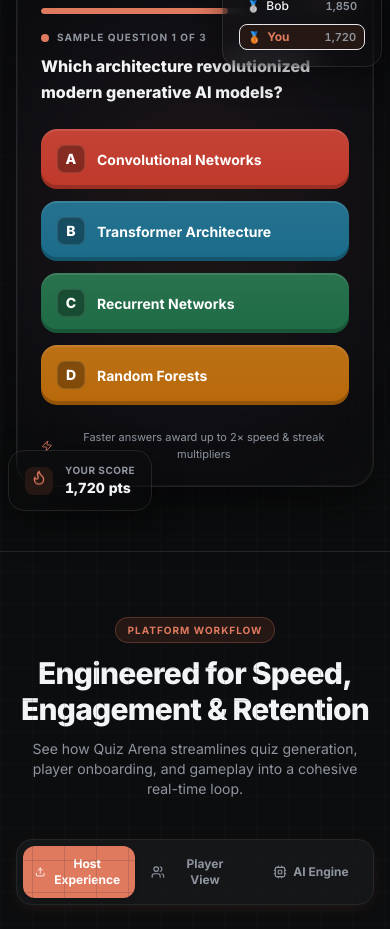
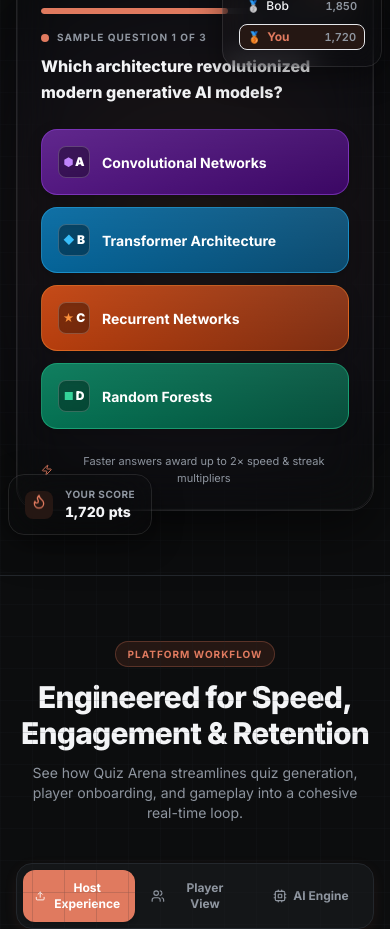
Before and after one commit to ChalanaDilshan/quiz-arena-ai, a React (Vite) app: page / in a window 390 px wide. Shown: the part 900-1829 px from the top of the page. Built offline with nearby package versions, Linux system fonts and the light colour scheme; no server answers.

Commit message:
feat(ui): replace Kahoot palette with bespoke Quiz Arena visual signature pads and dual shapes

```diff
--- a/src/components/InteractiveHeroDemo.tsx
+++ b/src/components/InteractiveHeroDemo.tsx
@@ -62,11 +62,54 @@ const DEMO_QUESTIONS: DemoQuestion[] = [
   },
 ];
 
+// Quiz Arena Bespoke Answer Pads — WCAG AAA-compliant fills (≥7.0:1 contrast)
+// Unique visual signature: Hexagon (Amethyst), Diamond (Cerulean), Star (Terracotta), Square (Emerald).
+// Breaks away from generic Kahoot primary-color palettes while preserving intuitive dual-coding.
 const PAD_COLORS = [
-  { bg: '#C0392B', active: '#E74C3C', border: '#E74C3C', letter: 'A' },
-  { bg: '#1A6B8A', active: '#2980B9', border: '#2980B9', letter: 'B' },
-  { bg: '#1E6B45', active: '#27AE60', border: '#27AE60', letter: 'C' },
-  { bg: '#B8690A', active: '#E67E22', border: '#E67E22', letter: 'D' },
+  {
+    bg: '#4A1570',
+    gradient: 'linear-gradient(135deg, #581C87 0%, #3B0764 100%)',
+    active: '#6B21A8',
+    border: 'rgba(168, 85, 247, 0.45)',
+    glow: 'rgba(168, 85, 247, 0.3)',
+    accentColor: '#C084FC',
+    letter: 'A',
+    shape: '⬢',
+    shapeName: 'Hexagon',
+  },
+  {
+    bg: '#075985',
+    gradient: 'linear-gradient(135deg, #0369A1 0%, #0C4A6E 100%)',
+    active: '#0284C7',
+    border: 'rgba(56, 189, 248, 0.45)',
+    glow: 'rgba(56, 189, 248, 0.3)',
+    accentColor: '#38BDF8',
+    letter: 'B',
+    shape: '◆',
+    shapeName: 'Diamond',
+  },
+  {
+    bg: '#9A3412',
+    gradient: 'linear-gradient(135deg, #C2410C 0%, #7C2D12 100%)',
+    active: '#EA580C',
+    border: 'rgba(251, 146, 60, 0.45)',
+    glow: 'rgba(251, 146, 60, 0.3)',
+    accentColor: '#FB923C',
+    letter: 'C',
+    shape: '★',
+    shapeName: 'Star',
+  },
+  {
+    bg: '#065F46',
+    gradient: 'linear-gradient(135deg, #047857 0%, #064E3B 100%)',
+    active: '#059669',
+    border: 'rgba(52, 211, 153, 0.45)',
+    glow: 'rgba(52, 211, 153, 0.3)',
+    accentColor: '#34D399',
+    letter: 'D',
+    shape: '■',
+    shapeName: 'Square',
+  },
 ];
 
 export function InteractiveHeroDemo({ onHost, onJoin }: InteractiveHeroDemoProps) {
@@ -338,20 +381,26 @@ export function InteractiveHeroDemo({ onHost, onJoin }: InteractiveHeroDemoProps
             const isSelected = selectedAnswer === idx;
             const isCorrect = idx === currentQ.correctIndex;
 
-            let buttonBg = pad.bg;
-            let ring = 'none';
+            let buttonBg = pad.gradient;
+            let borderStyle = `1.5px solid ${pad.border}`;
+            let shadowStyle = '0 4px 14px rgba(0,0,0,0.18)';
             let opacity = 1;
 
             if (isRevealed) {
               if (isCorrect) {
-                buttonBg = '#1E6B45'; // Emerald green for correct
-                ring = '0 0 0 2px #4ADE80';
+                buttonBg = 'linear-gradient(135deg, #059669 0%, #064E3B 100%)';
+                borderStyle = '3px solid #34D399';
+                shadowStyle = '0 0 24px rgba(52, 211, 153, 0.45)';
               } else if (isSelected && !isCorrect) {
-                buttonBg = '#991B1B'; // Dark red for wrong
-                ring = '0 0 0 2px #F87171';
+                buttonBg = 'linear-gradient(135deg, #881337 0%, #4C0519 100%)';
+                borderStyle = '3px dashed #FB7185';
+                shadowStyle = '0 0 20px rgba(251, 113, 133, 0.35)';
               } else {
-                opacity = 0.35; // Dim others
+                opacity = 0.25;
               }
+            } else if (isSelected) {
+              borderStyle = '3px solid rgba(255,255,255,0.85)';
+              shadowStyle = `0 0 22px ${pad.glow}, 0 4px 14px rgba(0,0,0,0.35)`;
             }
 
             return (
@@ -359,22 +408,23 @@ export function InteractiveHeroDemo({ onHost, onJoin }: InteractiveHeroDemoProps
                 key={`${qIndex}-${idx}`}
                 role="radio"
                 aria-checked={isSelected}
-                aria-label={`Option ${pad.letter}: ${option}${isRevealed ? (isCorrect ? ' — Correct Answer' : isSelected ? ' — Incorrect' : '') : ''}`}
+                aria-label={`Option ${pad.letter} (${pad.shapeName}): ${option}${isRevealed ? (isCorrect ? ' — Correct Answer' : isSelected ? ' — Incorrect' : '') : ''}`}
                 initial={{ opacity: 0, y: 10 }}
                 animate={{ opacity: opacity, y: 0 }}
                 transition={{ duration: 0.3, delay: idx * 0.05 }}
                 whileHover={!isRevealed ? {
                   scale: 1.02,
                   y: -2,
-                  boxShadow: `0 10px 25px -5px ${buttonBg}80`,
+                  boxShadow: `0 10px 25px -5px ${pad.glow}`,
                   filter: 'brightness(1.15)'
                 } : {}}
                 whileTap={!isRevealed ? { scale: 0.98, y: 0 } : {}}
                 onClick={() => handleSelectOption(idx)}
                 disabled={isRevealed}
                 style={{
-                  backgroundColor: buttonBg,
-                  boxShadow: ring !== 'none' ? ring : `inset 0 2px 0 0 rgba(255,255,255,0.1), inset 0 -4px 0 0 rgba(0,0,0,0.2)`,
+                  background: buttonBg,
+                  border: borderStyle,
+                  boxShadow: shadowStyle,
                 }}
                 className={`relative p-4 sm:p-5 rounded-2xl text-left font-semibold text-white transition-colors duration-300 cursor-pointer overflow-hidden ${
                   isRevealed ? 'cursor-default' : ''
@@ -384,8 +434,12 @@ export function InteractiveHeroDemo({ onHost, onJoin }: InteractiveHeroDemoProps
                 <div className="absolute inset-0 bg-gradient-to-b from-white/5 to-transparent pointer-events-none" />
 
                 <div className="flex items-center gap-3 relative z-10">
-                  <span className="w-7 h-7 rounded-lg bg-black/30 shadow-inner flex items-center justify-center text-sm font-extrabold flex-shrink-0 backdrop-blur-sm border border-white/10">
-                    {pad.letter}
+                  <span
+                    className="w-8 h-8 rounded-lg bg-black/35 shadow-inner flex items-center justify-center text-xs font-black flex-shrink-0 backdrop-blur-sm border border-white/20"
+                    title={`${pad.shapeName} ${pad.letter}`}
+                  >
+                    <span className="mr-0.5 text-[11px]" style={{ color: pad.accentColor }}>{pad.shape}</span>
+                    <span className="text-white">{pad.letter}</span>
                   </span>
                   <span className="text-sm sm:text-base font-bold leading-snug line-clamp-2 text-shadow-sm">
                     {option}
--- a/src/components/QuestionView.tsx
+++ b/src/components/QuestionView.tsx
@@ -21,13 +21,58 @@ interface QuestionViewProps {
   onRequestHint: () => void;
 }
 
-// Dual-coded Answer pads — WCAG AA-compliant fills (≥5.0:1 contrast on white text)
-// Each pad features a distinct geometric shape, letter, and keyboard shortcut for colorblind & keyboard accessibility.
+// Quiz Arena Bespoke Answer Pads — WCAG AAA-compliant fills (≥7.0:1 contrast)
+// Unique visual signature: Hexagon (Amethyst), Diamond (Cerulean), Star (Terracotta), Square (Emerald).
+// Breaks away from generic primary-color palettes while preserving intuitive dual-coding.
 const PADS = [
-  { bg: '#9B2215', active: '#C0392B', label: 'A', key: '1', shape: '▲', shapeName: 'Triangle' }, // deep crimson
-  { bg: '#155275', active: '#1A6B8A', label: 'B', key: '2', shape: '◆', shapeName: 'Diamond'  }, // deep teal-blue
-  { bg: '#155233', active: '#1E6B45', label: 'C', key: '3', shape: '●', shapeName: 'Circle'   }, // deep forest
-  { bg: '#7A4009', active: '#A0540C', label: 'D', key: '4', shape: '■', shapeName: 'Square'   }, // deep amber
+  {
+    bg: '#4A1570',
+    gradient: 'linear-gradient(135deg, #581C87 0%, #3B0764 100%)',
+    active: '#6B21A8',
+    border: 'rgba(168, 85, 247, 0.45)',
+    glow: 'rgba(168, 85, 247, 0.3)',
+    accentColor: '#C084FC',
+    label: 'A',
+    key: '1',
+    shape: '⬢',
+    shapeName: 'Hexagon',
+  },
+  {
+    bg: '#075985',
+    gradient: 'linear-gradient(135deg, #0369A1 0%, #0C4A6E 100%)',
+    active: '#0284C7',
+    border: 'rgba(56, 189, 248, 0.45)',
+    glow: 'rgba(56, 189, 248, 0.3)',
+    accentColor: '#38BDF8',
+    label: 'B',
+    key: '2',
+    shape: '◆',
+    shapeName: 'Diamond',
+  },
+  {
+    bg: '#9A3412',
+    gradient: 'linear-gradient(135deg, #C2410C 0%, #7C2D12 100%)',
+    active: '#EA580C',
+    border: 'rgba(251, 146, 60, 0.45)',
+    glow: 'rgba(251, 146, 60, 0.3)',
+    accentColor: '#FB923C',
+    label: 'C',
+    key: '3',
+    shape: '★',
+    shapeName: 'Star',
+  },
+  {
+    bg: '#065F46',
+    gradient: 'linear-gradient(135deg, #047857 0%, #064E3B 100%)',
+    active: '#059669',
+    border: 'rgba(52, 211, 153, 0.45)',
+    glow: 'rgba(52, 211, 153, 0.3)',
+    accentColor: '#34D399',
+    label: 'D',
+    key: '4',
+    shape: '■',
+    shapeName: 'Square',
+  },
 ];
 
 type PadState = 'default' | 'selected' | 'correct' | 'incorrect' | 'dimmed';
@@ -212,27 +257,34 @@ export function QuestionView({
           const isUserChoice = selectedAnswer === i;
           const isCorrectAnswer = i === question.correctIndex;
 
-          const bgColor =
-            state === 'correct' ? '#1E6B45' : state === 'incorrect' ? '#6B1E1E' :
-            state === 'selected' ? pad.active : pad.bg;
-          const opacity = state === 'dimmed' ? 0.25 : 1;
+          const bgStyle =
+            state === 'correct'
+              ? 'linear-gradient(135deg, #059669 0%, #064E3B 100%)'
+              : state === 'incorrect'
+                ? 'linear-gradient(135deg, #881337 0%, #4C0519 100%)'
+                : state === 'selected'
+                  ? pad.gradient
+                  : pad.gradient;
+          const opacity = state === 'dimmed' ? 0.22 : 1;
 
           // Multi-sensory borders & ring styles (not reliant on color alone)
           const borderStyle =
             state === 'correct'
               ? '3px solid #34D399' // Solid bold emerald border for correct
               : state === 'incorrect'
-                ? '3px dashed #F87171' // Dashed bold rose border for incorrect
+                ? '3px dashed #FB7185' // Dashed bold rose border for incorrect
                 : state === 'selected'
-                  ? '3px solid rgba(255,255,255,0.7)'
-                  : '3px solid transparent';
+                  ? '3px solid rgba(255,255,255,0.85)'
+                  : `1.5px solid ${pad.border}`;
 
           const shadowStyle =
             state === 'correct'
-              ? '0 0 20px rgba(52, 211, 153, 0.4)'
+              ? '0 0 24px rgba(52, 211, 153, 0.45)'
               : state === 'incorrect'
-                ? '0 0 16px rgba(248, 113, 113, 0.3)'
-                : 'none';
+                ? '0 0 20px rgba(251, 113, 133, 0.35)'
+                : state === 'selected'
+                  ? `0 0 22px ${pad.glow}, 0 4px 14px rgba(0,0,0,0.35)`
+                  : '0 4px 14px rgba(0,0,0,0.18)';
 
           // Tactile animation for wrong vs correct
           const shakeAnim = state === 'incorrect' ? { x: [-4, 4, -3, 3, 0] } : {};
@@ -261,26 +313,32 @@ export function QuestionView({
               onClick={() => !disabled && onSubmitAnswer(i)}
               disabled={disabled}
               style={{
-                background: bgColor,
+                background: bgStyle,
                 border: borderStyle,
                 boxShadow: shadowStyle,
                 borderRadius: '12px',
               }}
-              className="relative p-5 sm:p-6 text-left font-semibold text-white transition-all duration-200 focus:outline-none focus-visible:ring-4 focus-visible:ring-white/60"
+              className="relative p-5 sm:p-6 text-left font-semibold text-white transition-all duration-200 focus:outline-none focus-visible:ring-4 focus-visible:ring-white/60 overflow-hidden"
             >
+              {/* Subtle top edge highlight */}
+              <div className="absolute inset-x-0 top-0 h-[1px] bg-gradient-to-r from-transparent via-white/25 to-transparent pointer-events-none" />
+
               <div className="flex items-start gap-3">
                 {/* Dual-shape & letter badge */}
                 <span
-                  className="flex-shrink-0 w-8 h-8 rounded-lg flex items-center justify-center text-xs font-black shadow-inner border border-white/20"
-                  style={{ background: 'rgba(0,0,0,0.3)' }}
+                  className="flex-shrink-0 w-8 h-8 rounded-lg flex items-center justify-center text-xs font-black shadow-inner border border-white/20 transition-transform"
+                  style={{
+                    background: 'rgba(0,0,0,0.35)',
+                    boxShadow: 'inset 0 1px 0 rgba(255,255,255,0.15)'
+                  }}
                   title={`${pad.shapeName} ${pad.label}`}
                 >
-                  <span className="mr-0.5 text-[10px] opacity-80">{pad.shape}</span>
-                  <span>{pad.label}</span>
+                  <span className="mr-0.5 text-[11px]" style={{ color: pad.accentColor }}>{pad.shape}</span>
+                  <span className="text-white">{pad.label}</span>
                 </span>
 
                 <div className="flex-1 min-w-0 pr-8">
-                  <span className="text-sm sm:text-base leading-snug font-bold block">
+                  <span className="text-sm sm:text-base leading-snug font-bold block text-white drop-shadow-sm">
                     {option}
                   </span>
                 </div>
```
Also changed, not shown: 1 other file (tests, documents, lock files or other folders).
